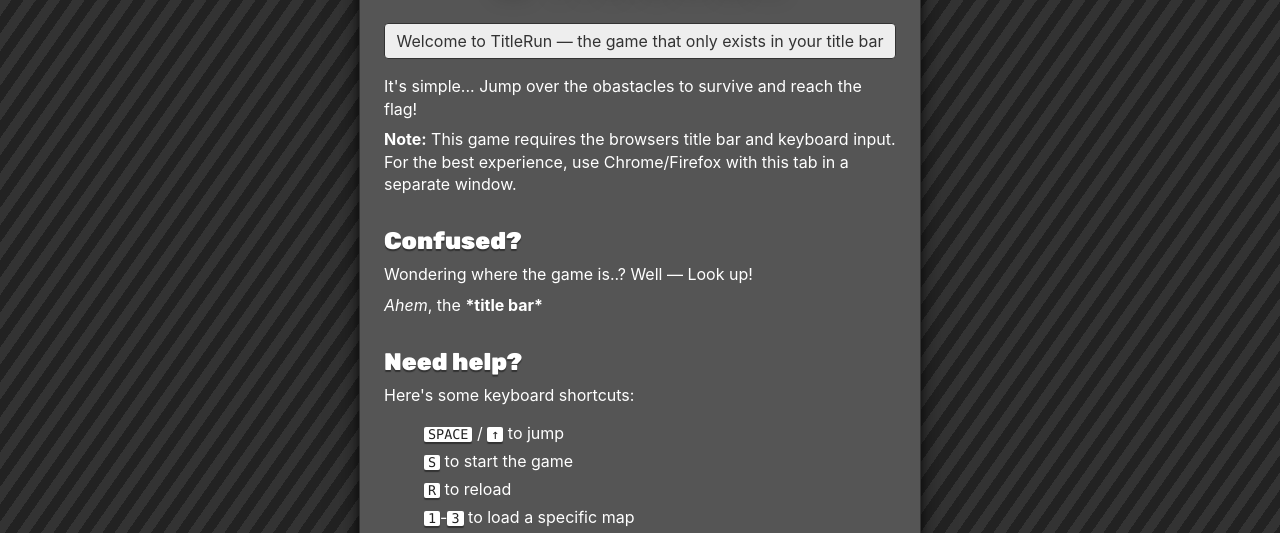
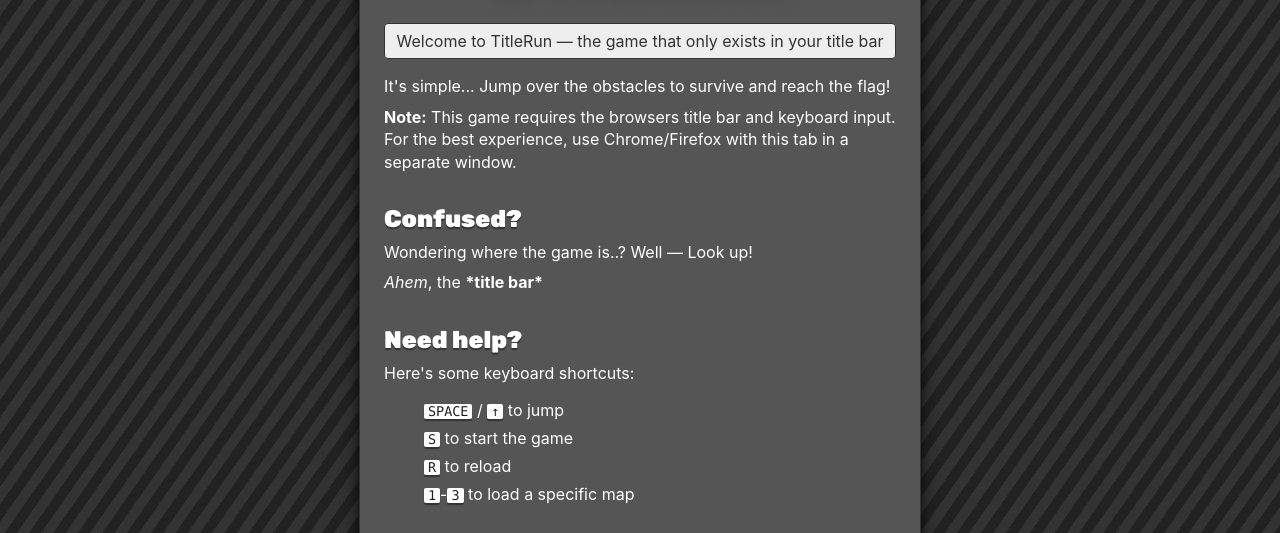
Before and after one commit to janniks/TitleRun, a plain HTML site: page index.html in a window 1280 px wide. Shown: the part 258-791 px from the top of the page. Drawn offline with Linux system fonts and the light colour scheme.

Commit message:
Fix typo

```diff
--- a/index.html
+++ b/index.html
@@ -25,7 +25,7 @@
         Welcome to TitleRun — the game that only exists in your title bar
       </p>
       <p>
-        It's simple... Jump over the obastacles to survive and reach the flag!
+        It's simple... Jump over the obstacles to survive and reach the flag!
       </p>
       <p class="a">
         <strong>Note:</strong> This game requires the browsers title bar and
```
